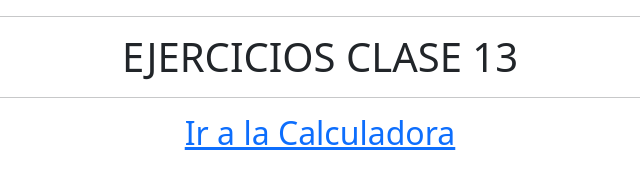
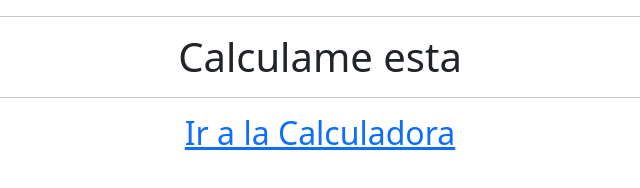
Before and after one commit to jgomez-1014/clase13, a plain HTML site: page index.html in a window 1280 px wide. Shown: the whole page, without its empty margins (320-960 px from the left). Drawn offline with nearby package versions, Linux system fonts and the light colour scheme.

Commit message:
otrocommit

```diff
--- a/index.html
+++ b/index.html
@@ -8,13 +8,13 @@
     <link href="https://cdn.jsdelivr.net/npm/bootstrap@5.1.3/dist/css/bootstrap.min.css" rel="stylesheet"
     integrity="sha384-1BmE4kWBq78iYhFldvKuhfTAU6auU8tT94WrHftjDbrCEXSU1oBoqyl2QvZ6jIW3" crossorigin="anonymous">
 
-    <title>Clase 13 //// JAVA </title>
+    <title>Clase 13 //// Calculadoritam </title>
 </head>
 <body>
     <hr>
     <div class="text-center">
     <h1>
-        EJERCICIOS CLASE 13
+        Calculame esta
     </h1>
     <hr>
 
```
